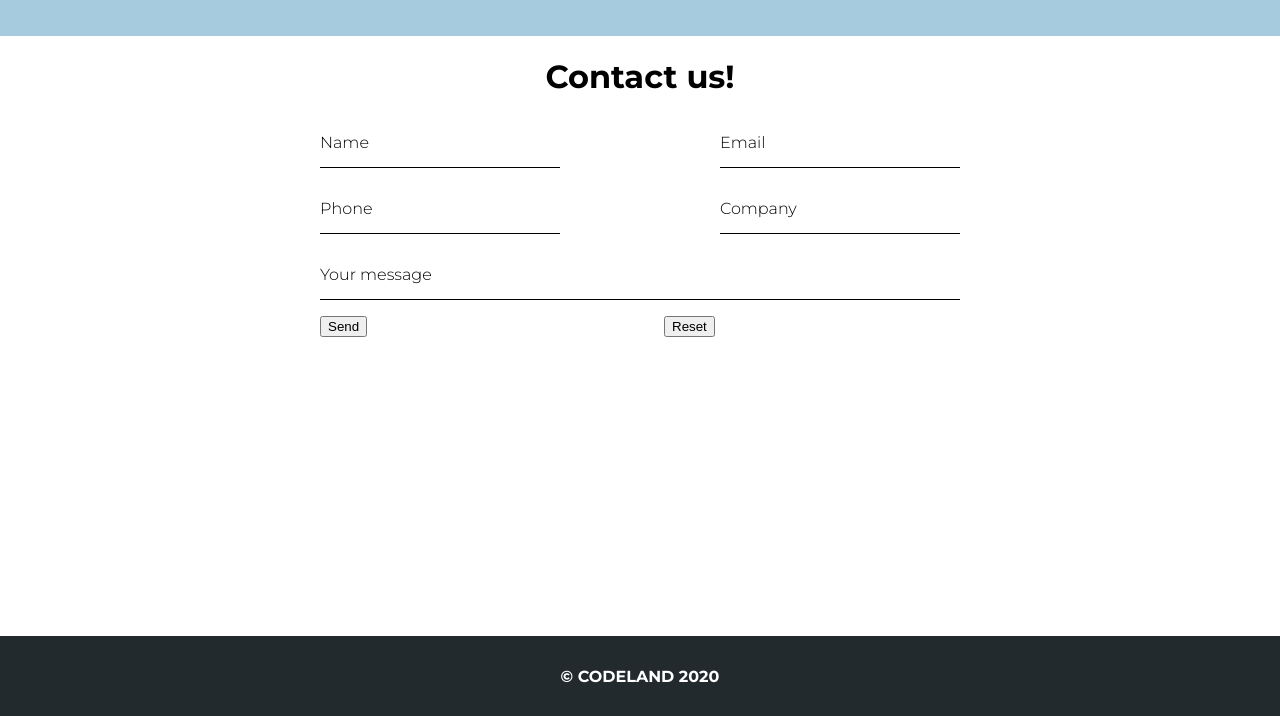
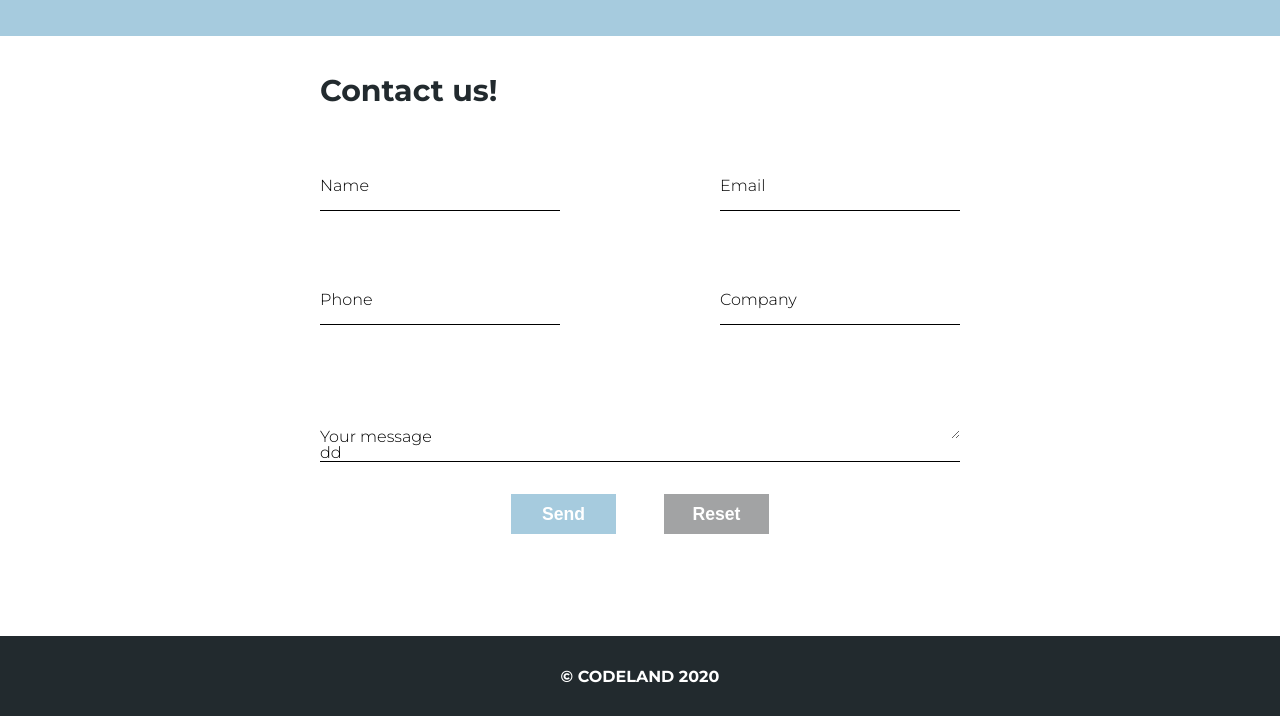
Before and after one commit to patricktunez123/code-land-challenge-for-patrick, a plain HTML site: page index.html in a window 1280 px wide. Shown: the part 84-800 px from the top of the page. Drawn offline with Linux system fonts and the light colour scheme.

Commit message:
refactor forma

```diff
--- a/css/app.flexed.containers.css
+++ b/css/app.flexed.containers.css
@@ -3,7 +3,7 @@
 }
 .app_col {
   width: 100%;
-  margin-bottom: 1rem;
+  margin: 2rem 0;
   position: relative;
   overflow: hidden;
 }
--- a/css/body.css
+++ b/css/body.css
@@ -6,3 +6,9 @@
   align-items: center;
   flex-direction: column;
 }
+
+.app_conainer {
+  width: 50%;
+  height: 100%;
+  padding: 1rem 0;
+}
--- /dev/null
+++ b/css/buttons.css
@@ -0,0 +1,30 @@
+.buttons {
+  display: flex;
+  justify-content: center;
+  align-items: center;
+  column-gap: 3rem;
+}
+
+.app_btn {
+  width: 105px;
+  height: 40px;
+  border: none;
+  cursor: pointer;
+  font-weight: 700;
+  color: #ffffff;
+  font-size: 1.1rem;
+}
+
+.app_primary_btn {
+  background: #a6cbde;
+}
+.app_secondary_btn {
+  background: #a2a3a4;
+}
+
+.app_primary_btn:hover,
+.app_primary_btn:focus,
+.app_secondary_btn:hover,
+.app_secondary_btn:focus {
+  background: #272e31;
+}
--- a/css/forms.css
+++ b/css/forms.css
@@ -1,8 +1,9 @@
 form {
-  width: 50%;
+  width: 100%;
 }
 
-form input {
+form input,
+form textarea {
   width: 100%;
   height: 50px;
   border: none;
@@ -39,11 +40,13 @@ form label span {
   transition: 0.5s all ease-in;
 }
 
-form input:focus + label span {
+form input:focus + label span,
+form textarea:focus + label span {
   transform: translateY(-90%);
   color: green;
 }
 
-form input:focus + label::after {
+form input:focus + label::after,
+form textarea:focus + label::after {
   transform: translateY(0%);
 }
--- /dev/null
+++ b/css/typography.css
@@ -0,0 +1,11 @@
+.bold_text {
+  font-weight: 700;
+}
+
+.big_text {
+  font-size: 30px;
+}
+
+.text_222A2E {
+  color: #222a2e;
+}
--- a/index.html
+++ b/index.html
@@ -7,6 +7,8 @@
     <title>Code Land challenge to Patrick</title>
     <link rel="stylesheet" href="css/global.css" />
     <link rel="stylesheet" href="css/app.flexed.containers.css" />
+    <link rel="stylesheet" href="css/typography.css" />
+    <link rel="stylesheet" href="css/buttons.css" />
     <link rel="stylesheet" href="css/header.css" />
     <link rel="stylesheet" href="css/body.css" />
     <link rel="stylesheet" href="css/forms.css" />
@@ -17,7 +19,8 @@
       <img src="./img/codeland.png" alt="" />
     </div>
     <div class="app_body">
-      <h1>Contact us!</h1>
+      <div class="app_conainer">
+        <h1 class="bold_text big_text text_222A2E">Contact us!</h1>
         <form id="contactForm">
           <div class="app_row col_gap_large">
             <div class="app_col">
@@ -45,23 +48,22 @@
             </div>
           </div>
 
-        <div class="app_row">
+          <div class="app_row" id="textarea_row">
             <div class="app_col">
-            <input type="text" id="message" />
+              <textarea id="message"> </textarea>
               <label for="message"><span>Your message</span></label>
-            <div id="errorMessage"></div>
+              <div id="errorMessage">dd</div>
             </div>
           </div>
 
-        <div class="app_row col_gap_medium">
-          <div class="app_col">
-            <button type="submit">Send</button>
-          </div>
-          <div class="app_col">
-            <button type="reset">Reset</button>
-          </div>
+          <div class="buttons">
+            <button class="app_btn app_primary_btn" type="submit">Send</button>
+            <button class="app_btn app_secondary_btn" type="reset">
+              Reset
+            </button>
           </div>
         </form>
+      </div>
     </div>
     <div class="app_footer">© CODELAND 2020</div>
     <script src="js/main.js"></script>
--- a/js/main.js
+++ b/js/main.js
@@ -16,7 +16,9 @@ const username = document.querySelector("#username");
 const email = document.querySelector("#email");
 const phone = document.getElementById("phone");
 const company = document.querySelector("#company");
-const message = document.querySelector("#message");
+const message = document
+  .getElementById("textarea_row")
+  .getElementsByTagName("textarea")[0];
 
 /**
  * Regexes
@@ -96,7 +98,7 @@ contactForm.addEventListener("submit", (e) => {
 
   // Validate message
   if (message) {
-    if (message.value === "" || message.value === null) {
+    if (message.value.length < 2) {
       errorMessage.innerHTML = "Write your message";
     } else {
       errorMessage.innerHTML = null;
```
Lines whose indentation alone changed are shown as unchanged.
